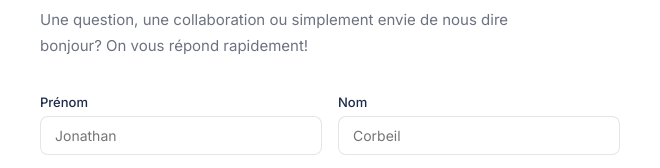
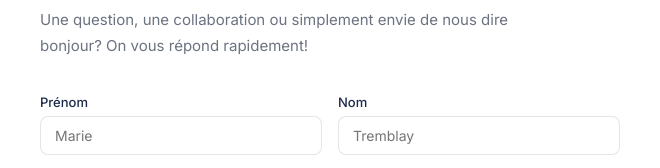
Before and after one commit to jonathancorbeil01-dev/TheLearningSparks, a plain HTML site: page index.html in a window 1280 px wide. Shown: the part 2857-3025 px from the top of the page, 0-660 px from the left. Drawn offline with Linux system fonts and the light colour scheme.

Commit message:
Changer placeholders du formulaire contact

```diff
--- a/index.html
+++ b/index.html
@@ -254,12 +254,12 @@
     <div style="display:grid; grid-template-columns:1fr 1fr; gap:16px;">
       <div style="display:flex; flex-direction:column; gap:6px;">
         <label style="font-size:13px; font-weight:500; color:var(--navy);" class="t" data-fr="Prénom" data-en="First name">Prénom</label>
-        <input type="text" name="prenom" required placeholder="Jonathan"
+        <input type="text" name="prenom" required placeholder="Marie"
           style="padding:10px 14px; border:1px solid var(--border); border-radius:8px; font-size:14px; font-family:inherit; outline:none;">
       </div>
       <div style="display:flex; flex-direction:column; gap:6px;">
         <label style="font-size:13px; font-weight:500; color:var(--navy);" class="t" data-fr="Nom" data-en="Last name">Nom</label>
-        <input type="text" name="nom" required placeholder="Corbeil"
+        <input type="text" name="nom" required placeholder="Tremblay"
           style="padding:10px 14px; border:1px solid var(--border); border-radius:8px; font-size:14px; font-family:inherit; outline:none;">
       </div>
     </div>
```
